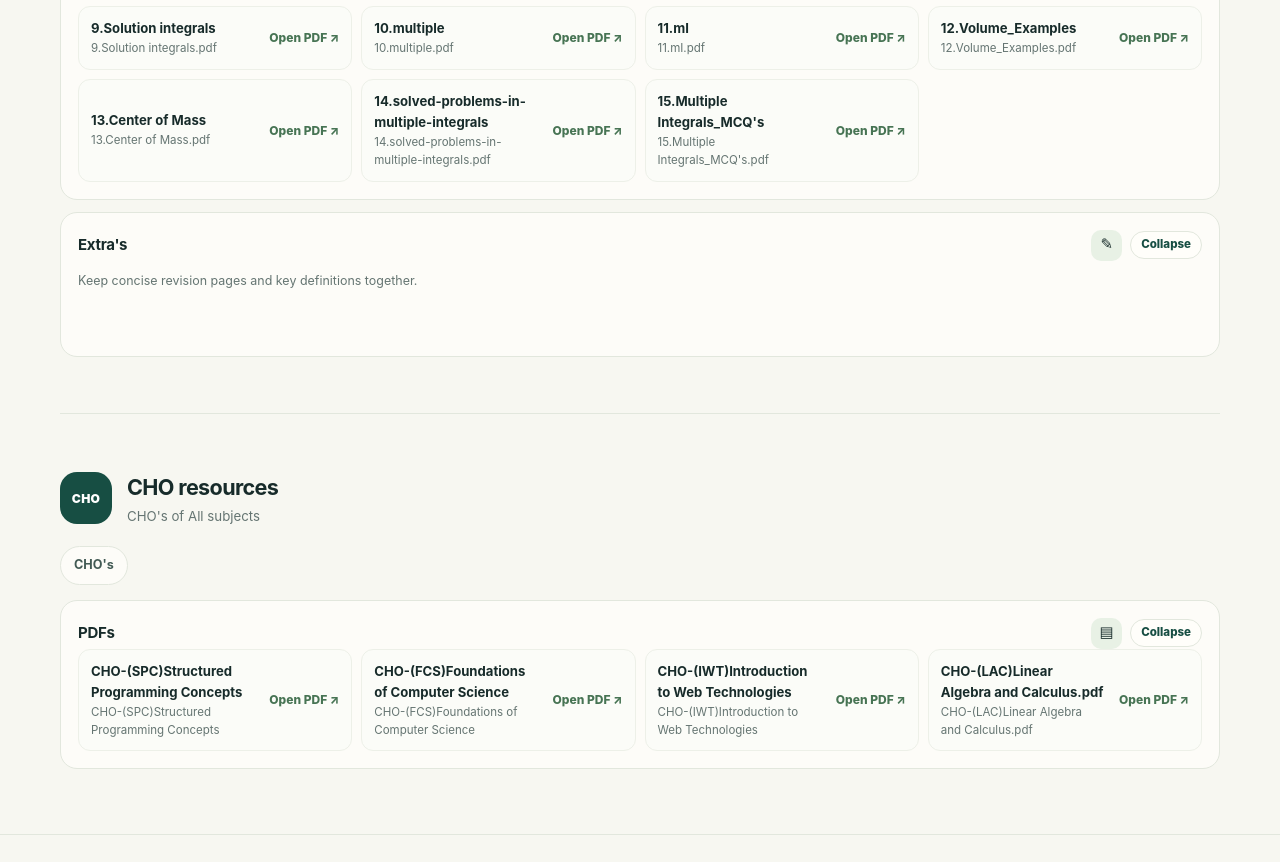
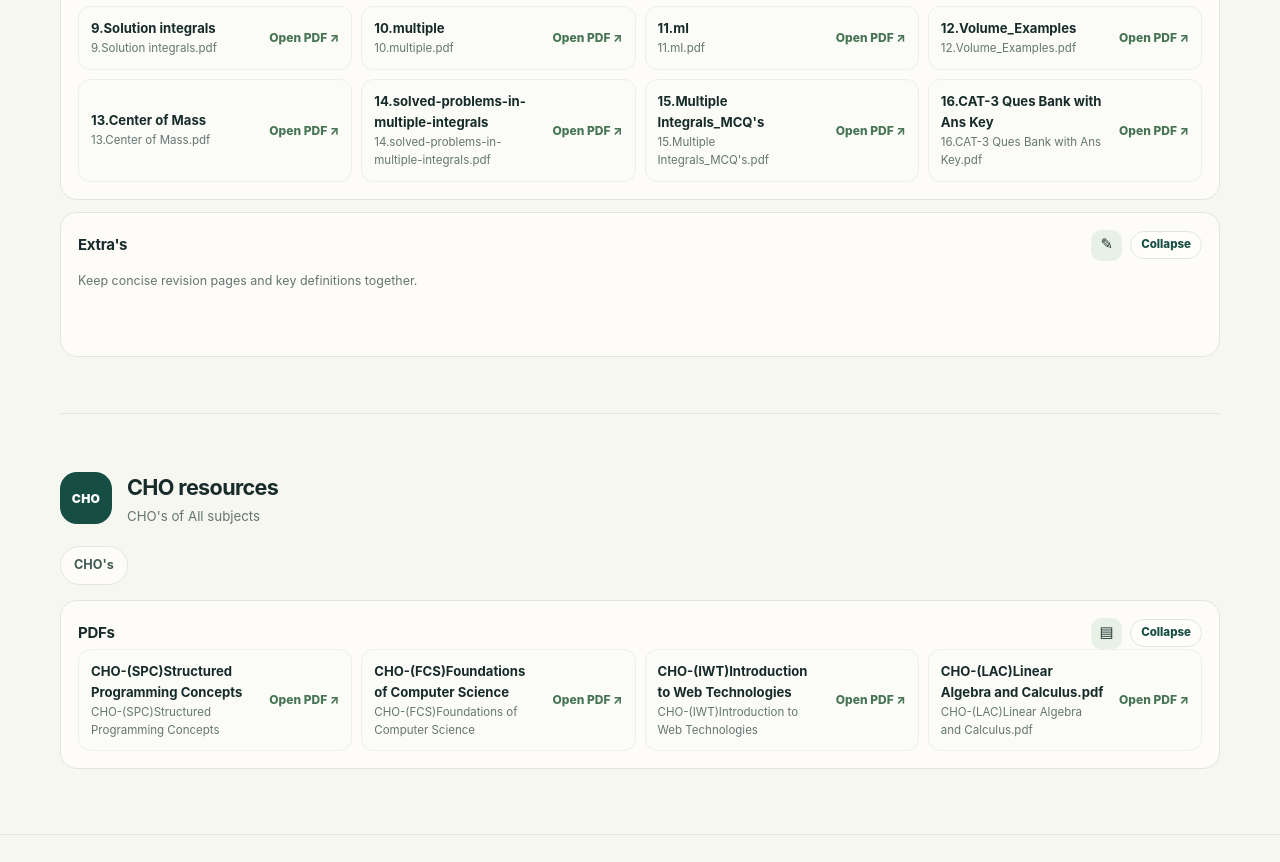
Before and after one commit to Aditya-Verma-06/studydesk, a plain HTML site: page index.html in a window 1280 px wide. Shown: the part 4934-5796 px from the top of the page. Drawn offline with Linux system fonts and the light colour scheme.

Commit message:
Update index.html

```diff
--- a/index.html
+++ b/index.html
@@ -657,6 +657,10 @@
                   <span><strong>15.Multiple Integrals_MCQ's</strong><small>15.Multiple Integrals_MCQ's.pdf</small></span>
                   <span style="flex: 0 0 auto; color: #477454; font-size: .75rem; font-weight: 850;">Open PDF ↗</span>
                 </a>
+                <a class="manual-row" href="study-files/LAC/Notes/16.CAT-3 Ques Bank with Ans Key.pdf" target="_blank" rel="noopener noreferrer" aria-label="Open 16.CAT-3 Ques Bank with Ans Key in a new tab" style="color: inherit; text-decoration: none;">
+                  <span><strong>16.CAT-3 Ques Bank with Ans Key</strong><small>16.CAT-3 Ques Bank with Ans Key.pdf</small></span>
+                  <span style="flex: 0 0 auto; color: #477454; font-size: .75rem; font-weight: 850;">Open PDF ↗</span>
+                </a>
               </div>
             </article>
             <article class="category-card" id="lac-extras" style="grid-column: 1 / -1;">
```
